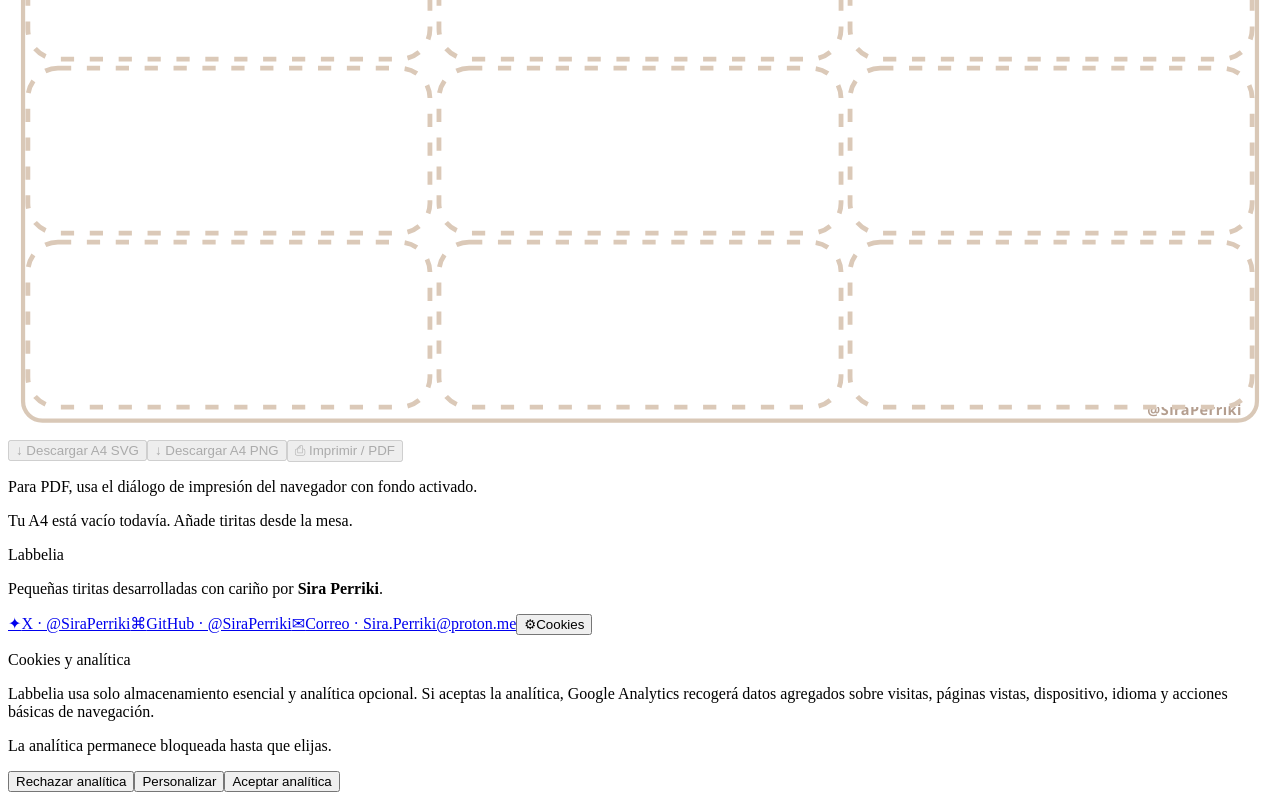
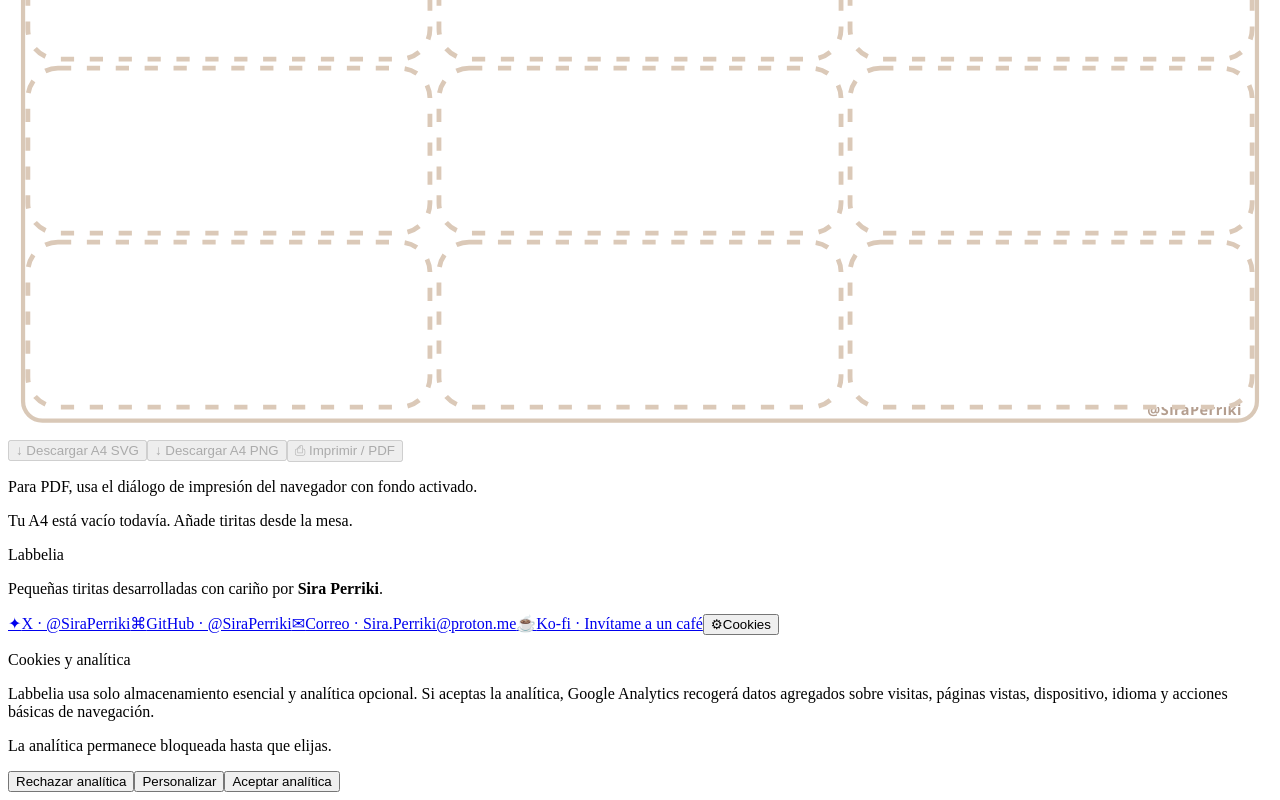
Before and after one commit to SiraPerriki/Labbelia, a React (Vite) app: page / in a window 1280 px wide. Shown: the part 2291-3091 px from the top of the page. Built offline with nearby package versions, Linux system fonts and the light colour scheme; the HTML template or start-up script is replaced by a standard one; a web font is replaced by a local one.

Commit message:
Ko-fi en el footer

```diff
--- a/src/App.tsx
+++ b/src/App.tsx
@@ -867,6 +867,10 @@ function App() {
             <span className="site-footer-link-symbol site-footer-link-symbol-mail">✉</span>
             <span>Correo · Sira.Perriki@proton.me</span>
           </a>
+          <a href="https://ko-fi.com/siraperriki" target="_blank" rel="noreferrer">
+            <span className="site-footer-link-symbol site-footer-link-symbol-kofi">☕</span>
+            <span>{locale === "en" ? "Ko-fi · Buy me a coffee" : "Ko-fi · Invítame a un café"}</span>
+          </a>
           <button
             className="site-footer-link-button"
             onClick={openCookiePreferences}
--- a/src/styles.css
+++ b/src/styles.css
@@ -1520,6 +1520,13 @@ button {
   color: #8f6416;
 }
 
+.site-footer-link-symbol-kofi {
+  background:
+    radial-gradient(circle at 30% 30%, rgba(255, 255, 255, 0.36), transparent 40%),
+    linear-gradient(180deg, rgba(255, 220, 153, 0.98), rgba(255, 127, 117, 0.95));
+  color: #7c3f2f;
+}
+
 .site-footer-link-symbol-settings {
   background:
     radial-gradient(circle at 30% 30%, rgba(255, 255, 255, 0.34), transparent 40%),
@@ -1552,6 +1559,13 @@ button {
     radial-gradient(circle at 30% 30%, rgba(255, 255, 255, 0.18), transparent 40%),
     linear-gradient(180deg, rgba(251, 197, 71, 0.98), rgba(205, 142, 30, 0.96));
   color: #fff9ef;
+}
+
+.app-shell[data-ui-theme="dark"] .site-footer-link-symbol-kofi {
+  background:
+    radial-gradient(circle at 30% 30%, rgba(255, 255, 255, 0.18), transparent 40%),
+    linear-gradient(180deg, rgba(255, 214, 138, 0.98), rgba(255, 127, 117, 0.96));
+  color: #fff7f1;
 }
 
 .site-footer-links a:hover,
```
